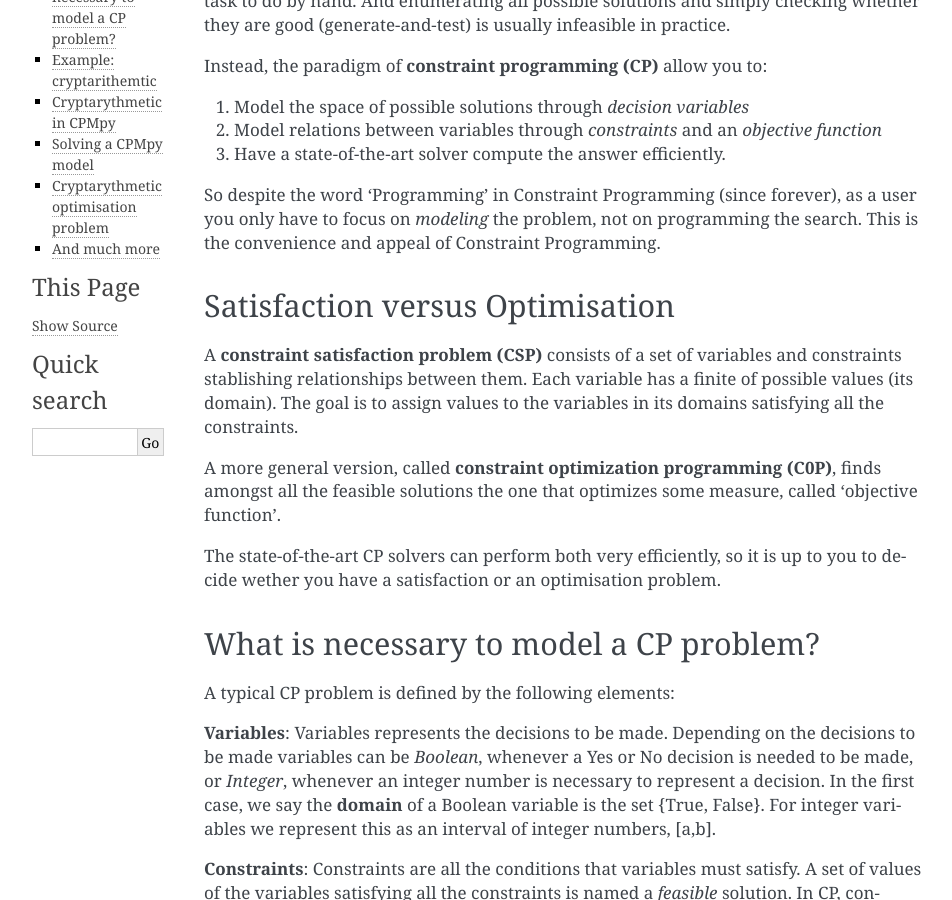
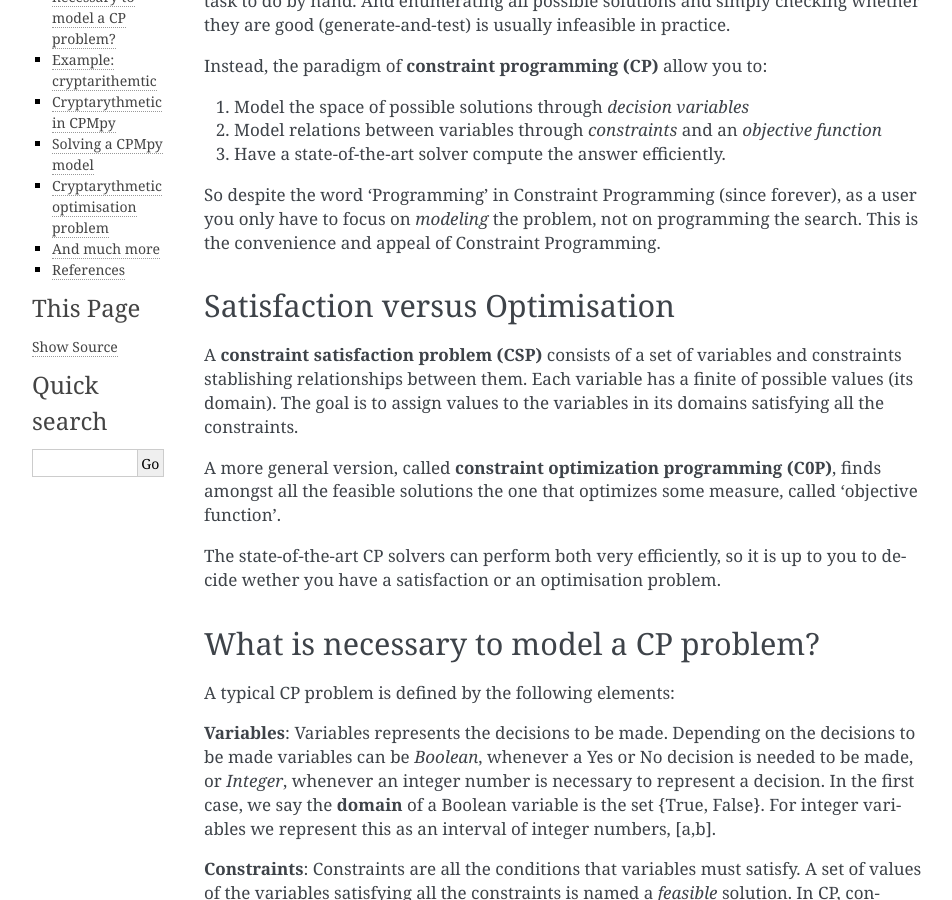
Before and after one commit to CPMpy/cpmpy, a Sphinx documentation site: the page built from docs/beginner_tutorial.rst, in a window 1280 px wide and 900 px high, scrolled down 354 px. Shown: the whole window, without its empty margins (148-1100 px from the left). Built offline with Sphinx 7.4.7, drawn with Linux system fonts in a browser that asks for light colours; some of the changed text lies outside the part shown.

Commit message:
small doc update

```diff
--- a/docs/beginner_tutorial.rst
+++ b/docs/beginner_tutorial.rst
@@ -173,7 +173,8 @@
 And many more examples on scheduling, packing, routing and more in the `examples folder <https://github.com/CPMpy/cpmpy/blob/master/examples/>`_.
 
 
-### References
+References
+----------
 
 To learn more about theory and practice of constraint programming you may want to check some of these references:
 
```
